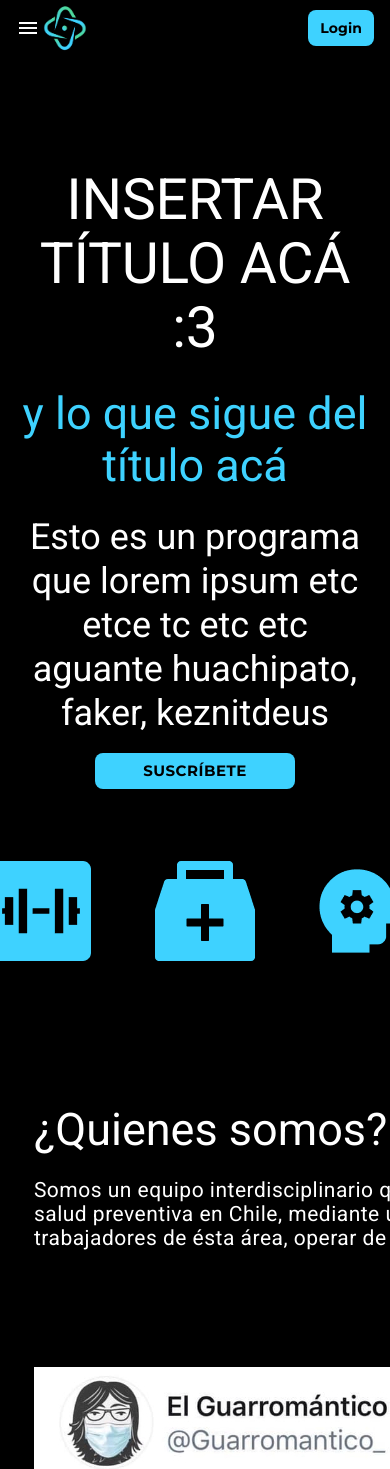
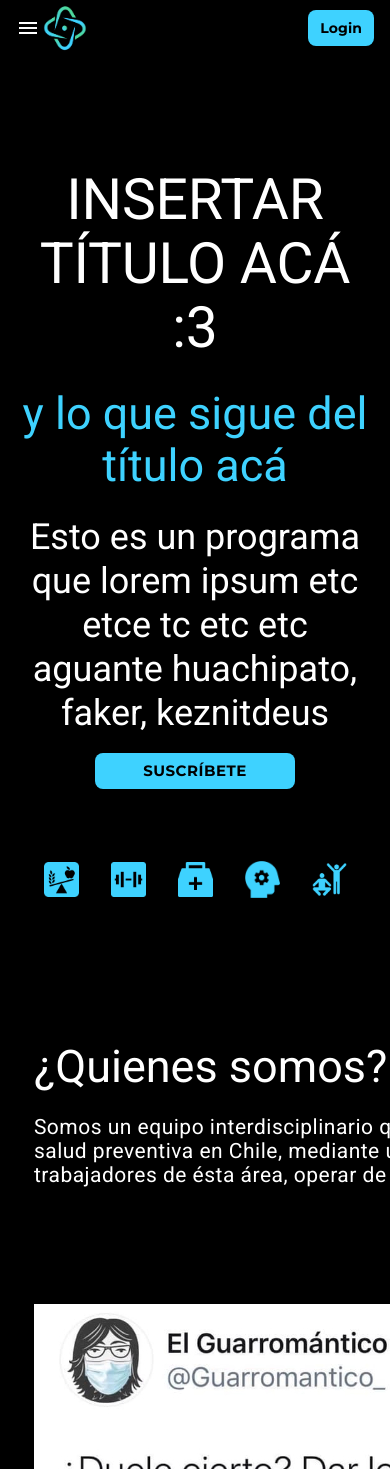
Before and after one commit to hansNeckel/buff-landing, an Angular app: page / in a window 390 px wide. Shown: the top 1469 px of the page. Built offline with nearby package versions, Linux system fonts and the light colour scheme.

Commit message:
icons responsiveness

```diff
--- a/src/app/shared/components/headline/headline.component.scss
+++ b/src/app/shared/components/headline/headline.component.scss
@@ -106,15 +106,18 @@
 
 @media (max-width: 768px) {
   .icons-container {
-    display: none;
-  }
+    //display: none;
 
-  .icons-container-small {
-    display: flex;
+
+
     display: flex;
     flex-direction: row;
     justify-content: center;
     align-items: center;
-    gap: 4rem;
+    gap: 2rem;
+    img {
+      max-width: 35px;
+      max-height: 50px;
+    }
   }
 }
```
